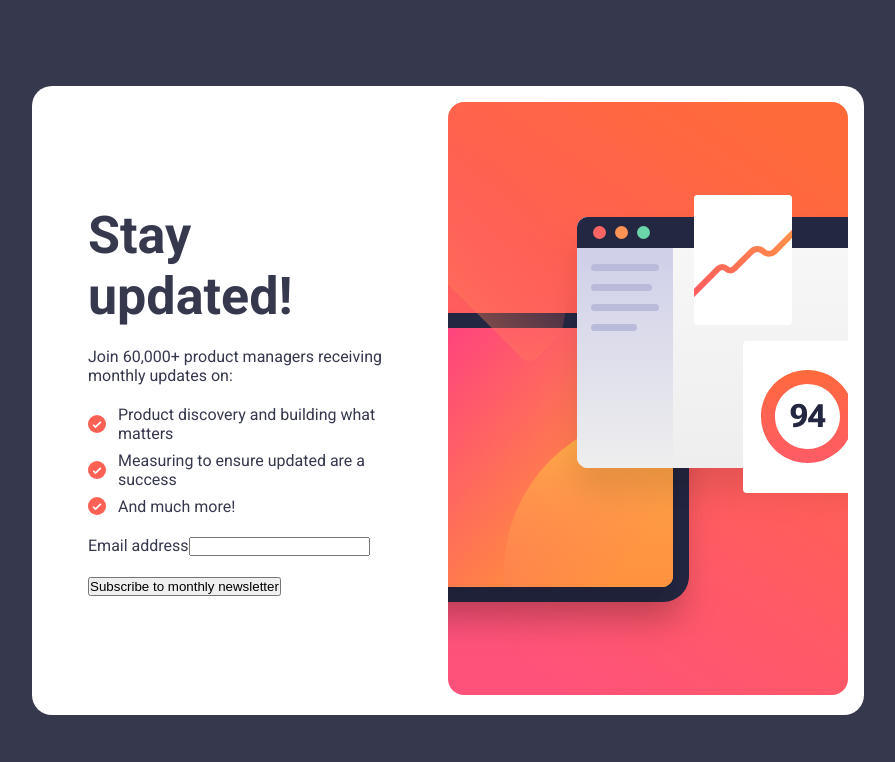
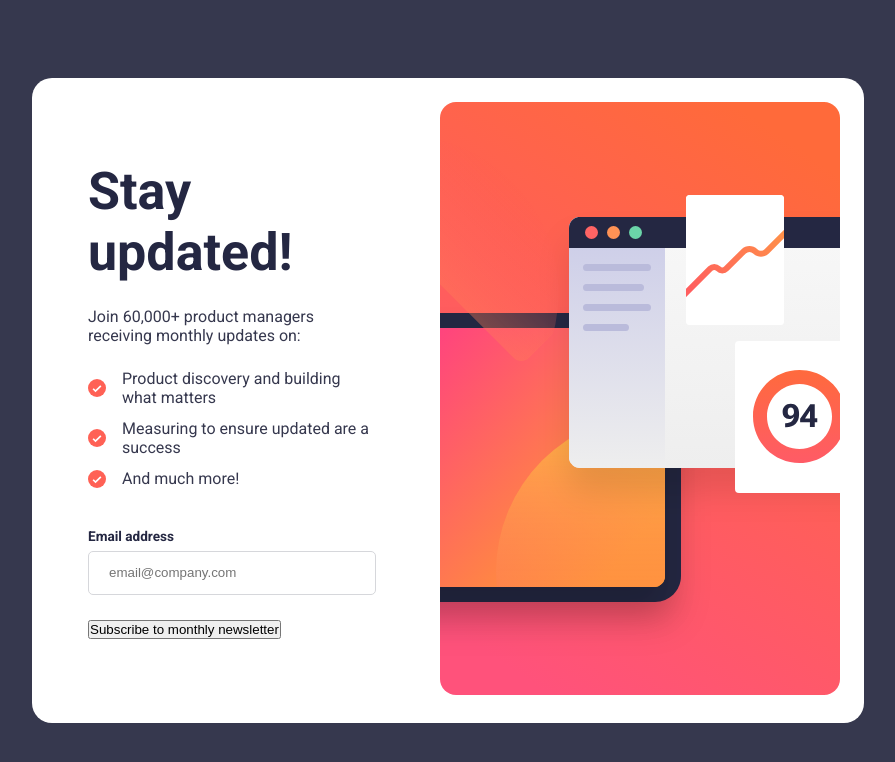
Before and after one commit to jonmico/newsletter-frontend-mentor, a React (Vite) app: page / in a window 1280 px wide. Shown: the top 762 px of the page, without its empty margins (192-1087 px from the left). Built offline with nearby package versions, Linux system fonts and the light colour scheme.

Commit message:
Add styles to email.

```diff
--- a/src/styles/GlobalStyles.ts
+++ b/src/styles/GlobalStyles.ts
@@ -6,6 +6,7 @@ const GlobalStyles = createGlobalStyle`
     --color-dark-slate-grey: hsl(234, 29%, 20%);
     --color-charcoal-grey: hsl(235, 18%, 26%);
     --color-grey: hsl(231, 7%, 60%);
+    --color-grey-light: hsl(231, 7%, 85%);
     --color-white: hsl(0, 0%, 100%);
   }
 
--- a/src/ui/Card.tsx
+++ b/src/ui/Card.tsx
@@ -8,7 +8,7 @@ const StyledCard = styled.div`
   min-width: 650px;
   max-width: 900px;
   border-radius: 20px;
-  padding: 1rem;
+  padding: 1.5rem;
   display: flex;
   justify-content: space-between;
   align-items: center;
--- a/src/ui/Content.tsx
+++ b/src/ui/Content.tsx
@@ -6,10 +6,10 @@ import Button from './Button';
 import Subheader from './Subheader';
 
 const StyledContent = styled.div`
-  padding: 0 2.5rem;
+  padding: 0 4rem 0 2rem;
   display: flex;
   flex-direction: column;
-  gap: 1.25rem;
+  gap: 1.5rem;
 `;
 
 export default function Content() {
--- a/src/ui/Email.tsx
+++ b/src/ui/Email.tsx
@@ -1,8 +1,38 @@
+import styled from 'styled-components';
+
+const StyledEmail = styled.div`
+  padding-top: 1rem;
+  display: flex;
+  flex-direction: column;
+  gap: 0.4rem;
+`;
+
+const Label = styled.label`
+  font-weight: 700;
+  color: var(--color-dark-slate-grey);
+  font-size: 0.85rem;
+`;
+
+const Input = styled.input`
+  height: 2.75rem;
+  border-radius: 5px;
+  padding: 1rem 1.25rem;
+  border: 1px solid var(--color-grey-light);
+  outline: none;
+  color: var(--color-charcoal-grey);
+  cursor: pointer;
+
+  &:active,
+  &:focus {
+    border: 1px solid var(--color-charcoal-grey);
+  }
+`;
+
 export default function Email() {
   return (
-    <div>
-      <label htmlFor='email'>Email address</label>
-      <input type='email' />
-    </div>
+    <StyledEmail>
+      <Label htmlFor='email'>Email address</Label>
+      <Input type='email' placeholder={'email@company.com'} />
+    </StyledEmail>
   );
 }
--- a/src/ui/Header.tsx
+++ b/src/ui/Header.tsx
@@ -2,6 +2,7 @@ import styled from 'styled-components';
 
 const StyledH1 = styled.h1`
   font-size: 3.25rem;
+  color: var(--color-dark-slate-grey);
 `;
 
 export default function Header() {
--- a/src/ui/List.tsx
+++ b/src/ui/List.tsx
@@ -6,7 +6,7 @@ const StyledUL = styled.ul`
   list-style: none;
   display: flex;
   flex-direction: column;
-  gap: 0.5rem;
+  gap: 0.75rem;
 `;
 
 export default function List() {
--- a/src/ui/ListItem.tsx
+++ b/src/ui/ListItem.tsx
@@ -3,7 +3,7 @@ import styled from 'styled-components';
 const StyledLI = styled.li`
   display: flex;
   align-items: center;
-  gap: 0.75rem;
+  gap: 1rem;
   font-size: 1rem;
 `;
 
```
